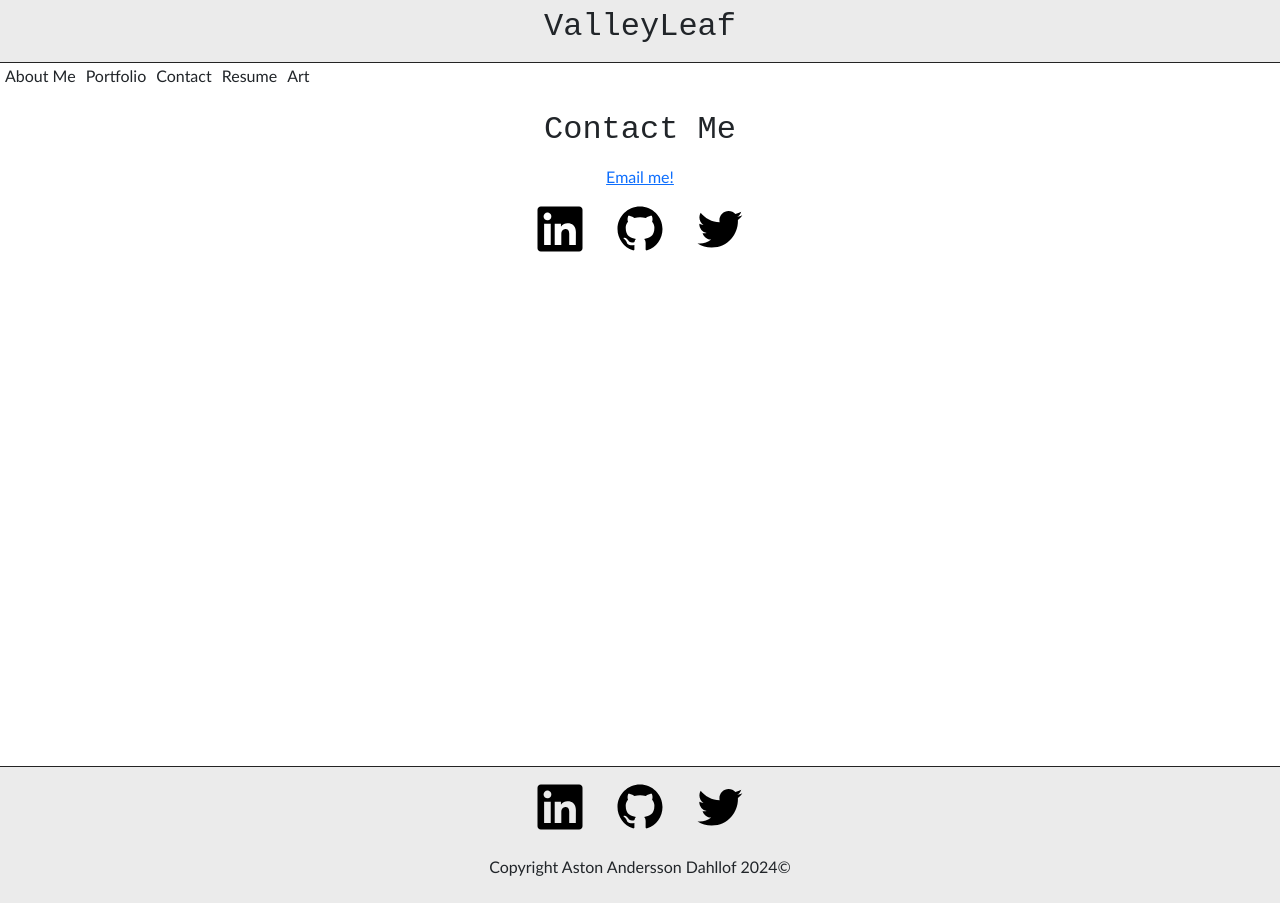
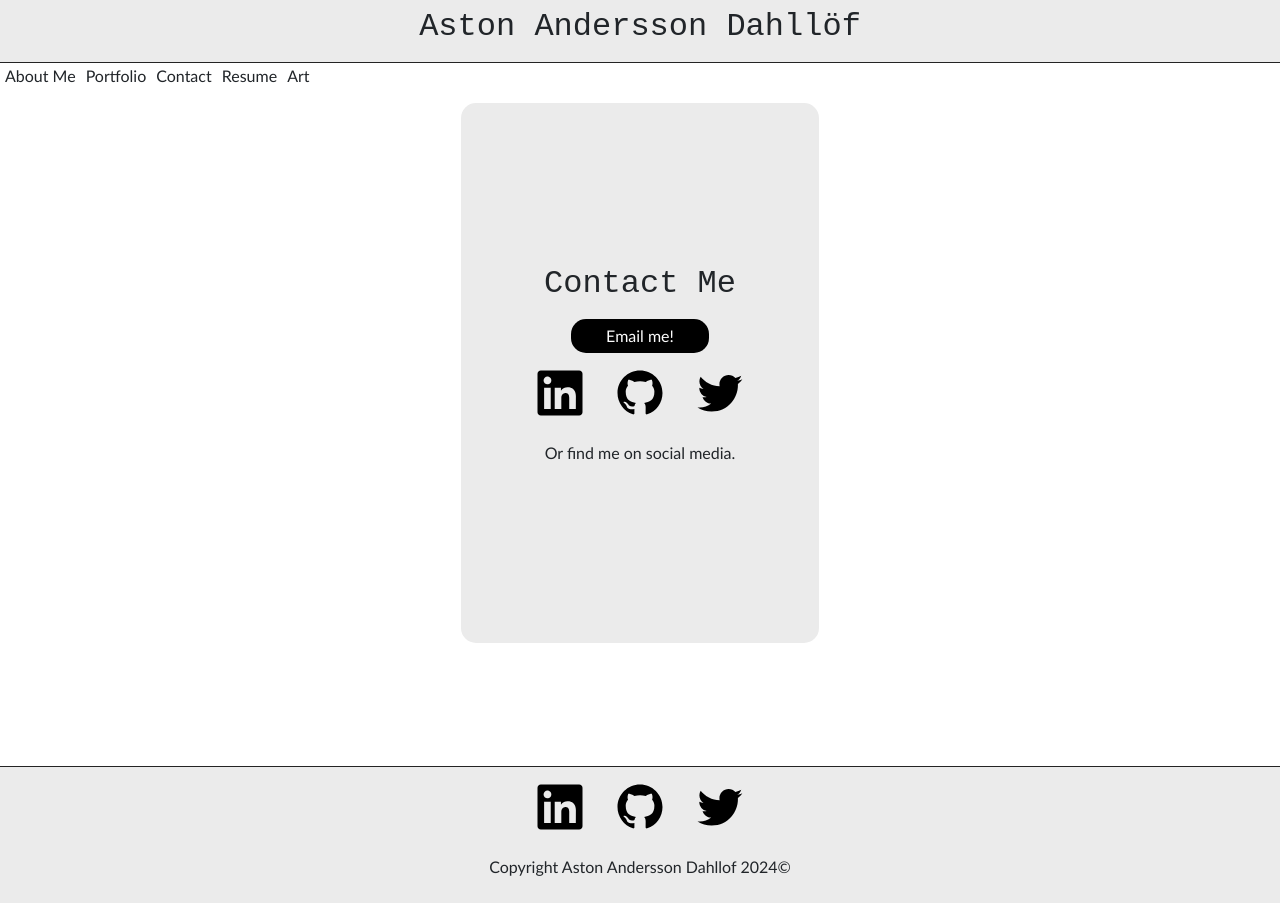
Before and after one commit to Valleyleaf/Valleyleaf-React-Portfolio, a React (Vite) app: page /contact in a window 1280 px wide. Built offline with nearby package versions, Linux system fonts and the light colour scheme.

Commit message:
Minor CSS changes to icons to make it smoother

```diff
--- a/src/App.css
+++ b/src/App.css
@@ -149,20 +149,6 @@ Button{
   min-width: 270px;
 }
 
-
-
-/* ContactMe */
-
-
-/* Img */
-
-.profile-img{
-  width: 450px;
-  height: 450px;
-  border-radius: 35px;
-  padding: 15px;
-}
-
 .portfolio-img{
   width: 900px;
   height: 500px;
@@ -174,13 +160,16 @@ Button{
   height: 80px;
   border: 8px;
   padding: 13px;
+  transition: transform 0.3s ease;
 }
 
 .small-img:hover{
-  width: 75px;
-  height: 75px;
-  padding: 8px;
+  transition: transform 0.3s ease;
+  transform: scale(1.3);
 }
+
+
+
 
 .mini-img{
   width: 60px;
--- a/src/assets/json/AboutMe.json
+++ b/src/assets/json/AboutMe.json
@@ -2,7 +2,7 @@
 {
     "aboutMeP1": "\"In constant pursuit of something new\"",
 
-    "aboutMeP2": "Born and raised in Stockholm, Sweden by polar opposite parents. One side heavily into the arts, culture and creation, while the other was more business and tech focused. I walked away with an interest for both.",
+    "aboutMeP2": "Born and raised in Stockholm, Sweden by polar opposite parents. One being heavily into the arts, culture and creation, while the other was more business and tech focused. I walked away with an interest for both.",
 
     "aboutMeP3":"My name is Aston Andersson Dahllof, I am a Full-Stack Web Developer & creative living in Saint John, New Brunswick Canada. I spend my days learning and creating things that make me happy. My goal is to one day be able to give back to the city that took me in.",
 
--- a/src/components/AboutMe/AboutMe.jsx
+++ b/src/components/AboutMe/AboutMe.jsx
@@ -16,17 +16,14 @@ import aboutMeData from '../../assets/json/AboutMe.json'
                   <p>{aboutMeData.aboutMeP2}</p>
                   <p>{aboutMeData.aboutMeP3}</p>
                   </div>
-
                   <div className='flex-container-columns center-content fade-in'>
                   <p>{aboutMeData.aboutMeP4}</p>
-
                       <div className='contactMeButton'>
                       <Link to="/Contact">
                         <button className='contactMeButton'>Contact me</button>
                       </Link>
                       </div>
                   </div>
-
                 </div>
             </>
             <img className='profile-img fade-in-from-right' src={profilePicture} alt="ProfileImage"/>
--- a/src/components/AboutMe/aboutme.css
+++ b/src/components/AboutMe/aboutme.css
@@ -8,7 +8,24 @@
     background-color: var(--black);
     color: var(--white);
     border-radius: 15px;
+    transition: transform 0.3s ease;
 }
+
+.contactMeButton:Hover{
+  transform: scale(1.05);
+}
+
+.profile-img{
+  width: 450px;
+  height: 450px;
+  border-radius: 35px;
+  padding: 15px;
+  /* transition: transform 0.3s ease; */
+}
+
+/* .profile-img:Hover{
+transform: scale(1.01);
+} */
 
 @keyframes fadeInFromRight {
     from {
--- a/src/components/Contact/Contact.jsx
+++ b/src/components/Contact/Contact.jsx
@@ -10,14 +10,12 @@ export default function Contact(){
   return (
     <div>
       <div className='flex-container-columns center-content fade-in'>
-        <div className='flex-container-columns center-content '>
+        <div className='flex-container-columns center-content contactMe'>
         <h2>Contact Me</h2>
-        <a href="mailto:aston_dahllof@outlook.com?">
+        <a className='emailMeButton' href="mailto:aston_dahllof@outlook.com?">
           Email me!
         </a>
             <div className='flex-container-row'>
-
-
             <a href="https://www.linkedin.com/in/aston-andersson-dahllof-b4310ab5/" target="_blank">
               <img className='small-img' src={linkedinIcon} alt="link to linkedin" />
               </a>
@@ -30,8 +28,8 @@ export default function Contact(){
               <img className='small-img' src={twitterIcon} alt="link to Twitter" />
               </a>
             </div>
+            <p className=' flex-container'>Or find me on social media.</p>
         </div>
-          <p></p>
       </div>
     </div>
   );
--- a/src/components/Contact/contact.css
+++ b/src/components/Contact/contact.css
@@ -1,5 +1,37 @@
 .contactMe{
     background-color: var(--metalic);
     width: 28%;
+    height: 540px;
     border-radius: 15px;
   }
+
+  .emailMeButton{
+    background-color: var(--black);
+    text-decoration: dashed;
+    color: var(--white);
+    padding: 5px 35px 5px 35px;
+    border-radius: 15px;
+  }
+
+  /* Code taken from https://css-tricks.com/snippets/css/typewriter-effect/ */
+.typewriterClass {
+  overflow: hidden; /* Ensures the content is not revealed until the animation */
+  border-right: .15em solid orange; /* The typwriter cursor */
+  white-space: nowrap; /* Keeps the content on a single line */
+  margin: 0 auto; /* Gives that scrolling effect as the typing happens */
+  animation:
+    typing 1.0s steps(40, end),
+    blink-caret .75s step-end infinite;
+}
+
+/* The typing effect */
+@keyframes typing {
+  from { width: 0 }
+  to { width: 100% }
+}
+
+/* The typewriter cursor effect */
+@keyframes blink-caret {
+  from, to { border-color: transparent }
+  50% { border-color: orange; }
+}
--- a/src/components/Header/Header.jsx
+++ b/src/components/Header/Header.jsx
@@ -4,8 +4,8 @@ import './header.css'
 export default function Header(){
     return (
       <div>
-        <div className='flex-container center-content header-Styling'>
-          <h2>ValleyLeaf</h2>
+        <div className='flex-container center-content header-Styling '>
+          <h2>Aston Andersson Dahllöf</h2>
         </div>
       </div>
     );
--- a/src/components/Resume/Resume.jsx
+++ b/src/components/Resume/Resume.jsx
@@ -1,5 +1,7 @@
 import React from 'react';
 import pngimage from '../../assets/img/pdf-document-svgrepo-com.svg';
+import './resume.css'
+
 export default function Resume(){
     return (
       <>
@@ -32,7 +34,7 @@ export default function Resume(){
           <p>Interested in hiring me? Find my full resume for download below</p>
           </div>
           <img className='mini-img' src={pngimage} alt="Download Resume" />
-          <a className='flex-container center-content deploy-ButtonStyle' href="https://drive.google.com/file/d/1s18svdfbGZAs4NlCMWq162Qr82qUfiOW/view?usp=sharing">Download</a>
+          <a className='flex-container center-content downloadButton' href="https://drive.google.com/file/d/1s18svdfbGZAs4NlCMWq162Qr82qUfiOW/view?usp=sharing">Download</a>
         </div>
       </>
     );
--- a/src/components/Resume/resume.css
+++ b/src/components/Resume/resume.css
@@ -0,0 +1,7 @@
+.downloadButton{
+    background-color: var(--black);
+    text-decoration: dashed;
+    color: var(--white);
+    padding: 5px 35px 5px 35px;
+    border-radius: 15px;
+  }
```
Also changed, not shown: src/components/Header/header.css (line endings or trailing spaces).
